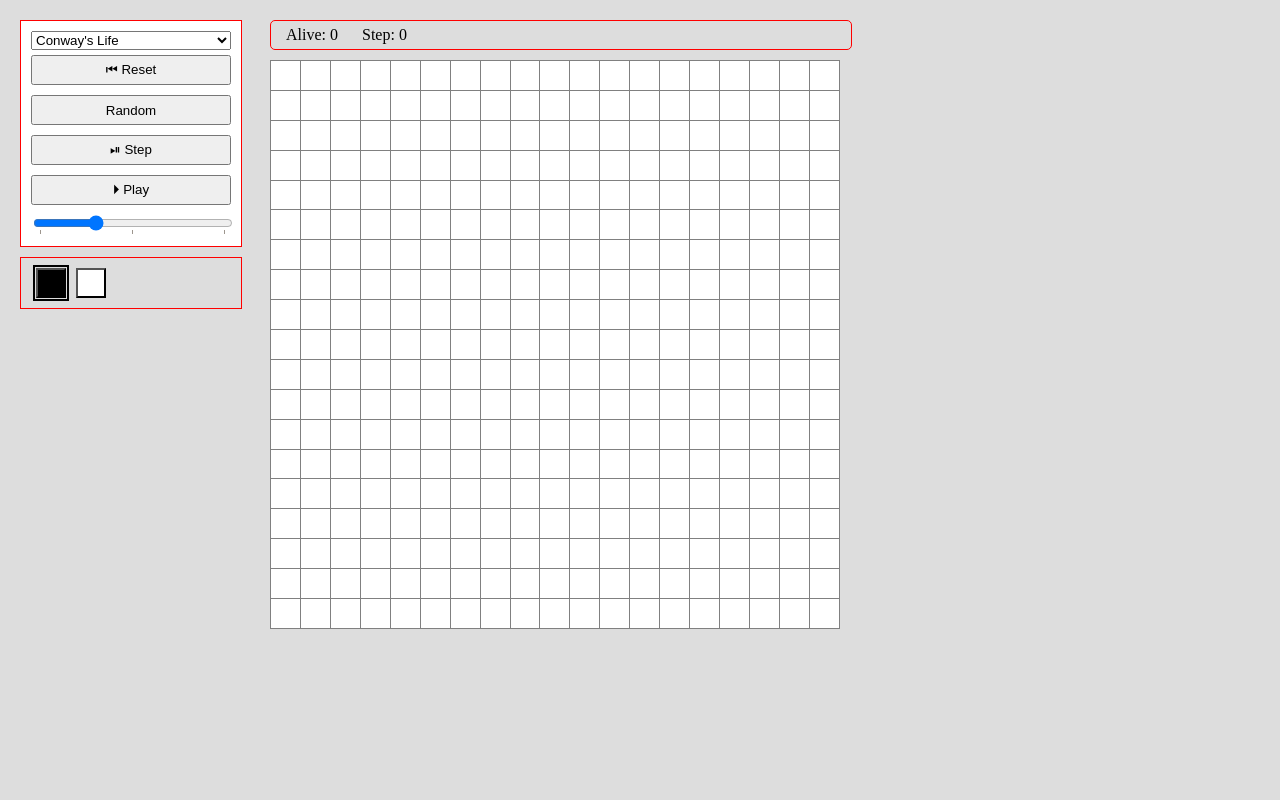
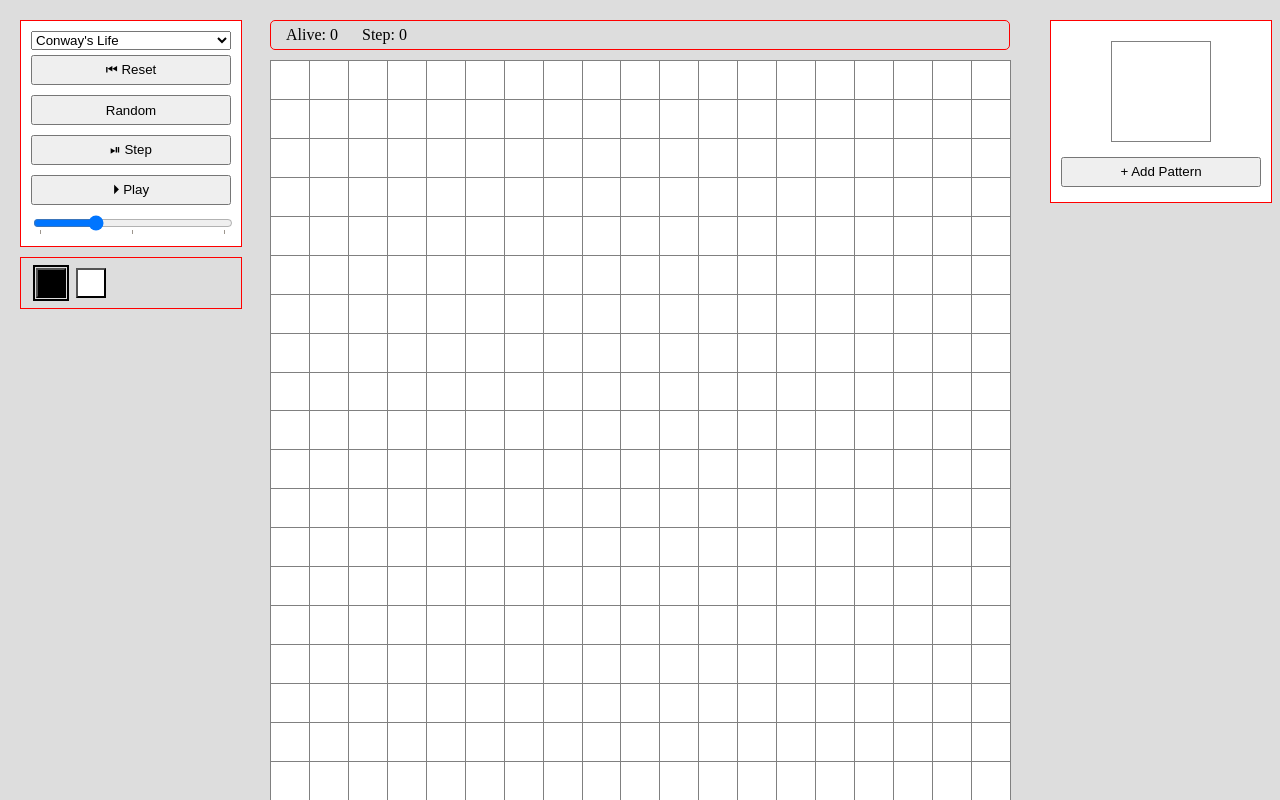
Before and after one commit to Hypercubed/CellularPlayground, an Angular app: page / in a window 1280 px wide. Built offline with nearby package versions, Linux system fonts and the light colour scheme.

Commit message:
board sizing

```diff
--- a/src/app/app.component.html
+++ b/src/app/app.component.html
@@ -1,6 +1,7 @@
-<div id="container" class="game" [class]="'game--' + currentGame" [class.playing]="playing">
-  <aside>
-    <div id="controls">
+<div id="container" class="game" [class]="'game--' + currentGame" [class.playing]="playing"
+  [style.--m]="game.sizeX"  [style.--n]="game.sizeY">
+  <aside id="left-side">
+    <div class="controls">
       <select (change)="onGameChange($event)" [(ngModel)]="currentGame">
         <option *ngFor="let game of Games | keyvalue: titleAscOrder" [value]="game.key">
           {{ game.value.title }}
@@ -52,4 +53,28 @@
       </tr>
     </table>
   </div>
+  <aside id="right-side">
+    <div class="controls">
+      <div *ngFor="let pattern of gameItem.patterns; trackBy: trackByMethod">
+        <ng-container *ngTemplateOutlet="miniBoard; context: { pattern }"></ng-container>
+      </div>
+      <button (click)="onAddPattern()">
+        + Add Pattern
+      </button>
+    </div>
+  </aside>
 </div>
+
+<ng-template #miniBoard let-pattern="pattern">
+  <table class="pattern-board" (click)="onUsePattern(pattern)">
+    <tr *ngFor="let row of pattern; let y = index; trackBy: trackByMethod">
+      <td
+        *ngFor="let cell of pattern[y]; let x = index; trackBy: trackByMethod"
+        class="cell"
+        [class]="'cell--' + cell.state"
+      >
+        <span>{{ cell.token }}</span>
+      </td>
+    </tr>
+  </table>
+</ng-template>
--- a/src/app/app.component.scss
+++ b/src/app/app.component.scss
@@ -1,15 +1,17 @@
 #container {
-  --cell-height: 15px;
-  --cell-width: 15px;
-  --board-height: auto;
-  --board-width: 100%;
+  --n: 19;
+  --m: 19;
+
+  --board-width: calc(100vw - 540px);
+  --cell-size: calc(var(--board-width) / var(--m));
+  --board-height: calc(var(--n) * var(--cell-size));
 
   width: 100vw;
-  height: 100vw;
+  height: 100vh;
   position: fixed;
   background: #ddd;
 
-  aside {
+  #left-side {
     height: 100%;
     width: 230px;
     position: absolute;
@@ -19,16 +21,26 @@
   }
 
   #content {
-    margin-left: 250px;
+    width: var(--board-width);
     padding: 20px;
-    max-width: 570px;
+    margin: 0 auto;
   }
 
-  #board {
+  #right-side {
+    height: 100%;
+    width: 230px;
+    position: absolute;
+    top: 0;
+    right: 0;
+    padding: 10px;
+  }
+
+  #board,
+  .pattern-board {
     height: var(--board-height);
     width: var(--board-width);
     aspect-ratio: 1 / 1;
-    margin: 0 auto;
+    margin: 10px auto;
     table-layout: fixed;
 
     border-spacing: 0;
@@ -36,21 +48,27 @@
     user-select: none;
     border: 1px solid gray;
 
-    th,
-    td {
+    .cell {
+      height: var(--cell-size);
+      width: var(--cell-size);
+      border: 1px solid gray;
+
+      white-space: nowrap;
+      text-overflow: ellipsis;
+      overflow: hidden;
+
+      line-height: 1em;
+
       padding: 0;
-    }
-
-    .cell {
-      height: var(--cell-height);
-      width: var(--cell-width);
-
-      border: 1px solid gray;
       text-align: center;
       box-sizing: border-box;
       aspect-ratio: 1 / 1;
-      line-height: 0;
+      font-size: calc(0.8 * var(--cell-size));
+    }
+  }
 
+  #board {
+    .cell {
       &:hover {
         outline: 2px solid blue;
         outline-offset: 2px;
@@ -59,7 +77,19 @@
     }
   }
 
-  #controls {
+  .pattern-board {
+    cursor: pointer;
+    --board-width: 100px;
+    --cell-size: calc(var(--board-width) / var(--m));
+    --board-height: calc(var(--n) * var(--cell-size));
+
+    .cell {
+      border: none;
+      // font-size: 0;
+    }
+  }
+
+  .controls {
     border: 1px solid red;
     width: 200px;
     height: auto;
@@ -113,6 +143,7 @@
     margin: 0 0 10px 0;
     padding: 5px;
     border-radius: 5px;
+    box-sizing: border-box;
 
     > span {
       padding: 0 10px;
@@ -160,6 +191,7 @@
         background-color: white;
       }
     }
+
   }
 
   &.game--wireworld {
--- a/src/app/app.component.ts
+++ b/src/app/app.component.ts
@@ -8,34 +8,48 @@ import {
 import { WireWorld } from "./games/wireworld";
 import { Ant } from "./games/ant";
 import { Life } from "./games/life";
-import { Wolfram } from "./games/wolfram";
-import { Game } from "./games/game";
+import { startingGrid, Wolfram } from "./games/wolfram";
+import { CellState, Game, makeGridWith } from "./games/game";
 import { KeyValue } from "@angular/common";
 // import { City } from "./games/city";
 
 /* Defining the interface for the pattern. */
-// interface Pattern {
-//   name: string;
-//   rle: string;
-// }
-
 interface GameListItem {
   title: string;
   create: () => Game;
-  // TODO: support RLE patterns
-  // patterns: Record<string, Pattern>;
+  patterns: Array<CellState[][]>;
 }
 
 const Games: Record<string, GameListItem> = {
-  life: { title: "Conway's Life", create: () => new Life() },
-  historyLife: { title: "Conway's Life (History)", create: () => new Life() },
-  torusLife: { title: "Conway's Life (Torus)", create: () => new Life({ continuous: true }) },
-  ant: { title: "Langton's Ant", create: () => new Ant({ sizeX: 41, sizeY: 41 }) },
-  torusAnt: { title: "Langton's Ant (Torus)", create: () => new Ant({ sizeX: 21, sizeY: 21, continuous: true }) },
-  wireWorld: { title: "WireWorld", create: () => new WireWorld() },
-  rule30: { title: "Rule 30", create: () => new Wolfram() },
-  rule110: { title: "Rule 110", create: () => new Wolfram(110) },
-  // city: { title: 'City', create: () => new City },
+  life: { title: "Conway's Life", create: () => new Life(), patterns: [] },
+  historyLife: {
+    title: "Conway's Life (History)",
+    create: () => new Life(),
+    patterns: [],
+  },
+  torusLife: {
+    title: "Conway's Life (Torus)",
+    create: () => new Life({ continuous: true }),
+    patterns: [],
+  },
+  ant: {
+    title: "Langton's Ant",
+    create: () => new Ant({ sizeX: 21, sizeY: 21 }),
+    patterns: [],
+  },
+  torusAnt: {
+    title: "Langton's Ant (Torus)",
+    create: () => new Ant({ sizeX: 21, sizeY: 21, continuous: true }),
+    patterns: [],
+  },
+  wireWorld: {
+    title: "WireWorld",
+    create: () => new WireWorld(),
+    patterns: [],
+  },
+  rule30: { title: "Rule 30", create: () => new Wolfram(), patterns: [] },
+  rule110: { title: "Rule 110", create: () => new Wolfram(110), patterns: [] },
+  // city: { title: 'City', create: () => new City, patterns: [] },
 };
 
 @Component({
@@ -50,8 +64,9 @@ export class AppComponent {
 
   playing = false;
   currentGame = "life";
-  game = this.Games[this.currentGame].create();
-  currentType = this.game.states[0];
+  gameItem: GameListItem;
+  game: Game;
+  currentType: CellState;
   speed = -2;
   rle: string;
 
@@ -61,18 +76,12 @@ export class AppComponent {
   constructor(private readonly cdr: ChangeDetectorRef) {}
 
   ngOnInit() {
-    this.game = this.Games[this.currentGame].create();
-    this.game.reset();
-    this.currentType = this.game.states[0];
+    this.setupGame('life');
   }
 
   onGameChange(e: Event) {
     this.stop();
-
-    this.currentGame = (e.target as HTMLSelectElement).value;
-    this.game = this.Games[this.currentGame].create();
-    this.game.reset();
-    this.currentType = this.game.states[0];
+    this.setupGame((e.target as HTMLSelectElement).value);
   }
 
   onTogglePlay() {
@@ -85,7 +94,7 @@ export class AppComponent {
   }
 
   onReset() {
-    this.game.reset();
+    this.resetGame();
   }
 
   onRandom() {
@@ -103,7 +112,10 @@ export class AppComponent {
 
   onMouseEnter(e: MouseEvent, j: number, i: number) {
     if (e.buttons) {
-      const s = e.buttons === 1 ? this.currentType : this.game.pallet[this.game.pallet.length - 1];
+      const s =
+        e.buttons === 1
+          ? this.currentType
+          : this.game.pallet[this.game.pallet.length - 1];
 
       const c = this.game.getCell(j, i);
       if (c !== s) {
@@ -117,6 +129,19 @@ export class AppComponent {
         this.onMouseEnter(e, j, i);
       }
     }
+  }
+
+  setupGame(name: string) {
+    this.gameItem = this.Games[name];
+    this.resetGame();
+    this.gameItem.patterns[0] = this.game.getGridClone();
+    this.currentType = this.game.pallet[0];
+  }
+
+  resetGame() {
+    this.stop();
+    this.game = this.gameItem.create();
+    this.game.reset();
   }
 
   doStep() {
@@ -156,7 +181,18 @@ export class AppComponent {
     return index;
   }
 
-  titleAscOrder = (a: KeyValue<string, GameListItem>, b: KeyValue<string, GameListItem>): number => {
+  titleAscOrder(
+    a: KeyValue<string, GameListItem>,
+    b: KeyValue<string, GameListItem>
+  ): number {
     return a.value.title.localeCompare(b.value.title);
+  };
+
+  onAddPattern() {
+    this.gameItem.patterns.push(this.game.getGridClone());
+  }
+
+  onUsePattern(g: CellState[][]) {
+    this.game.setGrid(g);
   }
 }
--- a/src/app/games/ant.ts
+++ b/src/app/games/ant.ts
@@ -68,7 +68,7 @@ export class Ant extends Game {
     BLACK,
   ];
 
-  pallet = [WHITE_UP, WHITE, BLACK];
+  pallet = [WHITE_UP, BLACK, WHITE];
 
   constructor(options?: Partial<GameOptions>) {
     super({
@@ -79,7 +79,12 @@ export class Ant extends Game {
 
   reset() {
     this.stats.Step = 0;
-    this.fillWith(WHITE);
+    this.fillWith((x, y) => {
+      if (y === Math.floor(this.sizeY / 2) && x === Math.floor(this.sizeX / 2)) {
+        return WHITE_UP;
+      }
+      return WHITE;
+    });
     this.refreshStats();
   }
 
--- a/src/app/games/game.ts
+++ b/src/app/games/game.ts
@@ -25,7 +25,7 @@ export abstract class Game<T extends CellState = CellState> {
     return this.currentGrid;
   }
 
-  private currentGrid: T[][];
+  protected currentGrid: T[][];
 
   constructor(options?: Partial<GameOptions>) {
     if (options) {
@@ -43,11 +43,7 @@ export abstract class Game<T extends CellState = CellState> {
   }
 
   fillWith(c: T | ((x: number, y: number) => T)) {
-    this.currentGrid = Array.from({ length: this.sizeY }, (_, y) => {
-      return Array.from({ length: this.sizeX }, (_, x) => {
-        return typeof c === 'function' ? c(x, y) : c;
-      });
-    });
+    this.currentGrid = makeGridWith(this.sizeX, this.sizeY, c);
     this.refreshStats();
   }
 
@@ -196,6 +192,19 @@ export abstract class Game<T extends CellState = CellState> {
     */
   }
 
+  getGridClone() {
+    return this.currentGrid.map((row) => row.slice());
+  }
+
+  setGrid(g: T[][]) {
+    for (let x = 0; x < this.sizeX; x++) {
+      for (let y = 0; y < this.sizeY; y++) {
+        this.currentGrid[y][x] = g[y][x];
+      }
+    }
+    this.refreshStats();
+  }
+
   protected getNextField() {
     for (let y = 0; y < this.sizeX; y++) {
       for (let x = 0; x < this.sizeY; x++) {
@@ -218,3 +227,11 @@ export function createState<T extends CellState = CellState>(
     token,
   } as T;
 }
+
+export function makeGridWith<T extends CellState = CellState>(sizeX: number, sizeY: number, c: T | ((x: number, y: number) => T)) {
+  return Array.from({ length: sizeY }, (_, y) => {
+    return Array.from({ length: sizeX }, (_, x) => {
+      return typeof c === 'function' ? c(x, y) : c;
+    });
+  });
+}
--- a/src/app/games/wolfram.ts
+++ b/src/app/games/wolfram.ts
@@ -1,9 +1,15 @@
-import { CellState, createState, Game } from "./game";
+import { CellState, createState, Game, makeGridWith } from "./game";
 
 const EMPTY = createState("0");
 const ALIVE = createState("1");
 
 const NEXT = createState("_");
+
+export const startingGrid = (sizeX: number = 43, sizeY: number = 22) => makeGridWith(sizeX, sizeY, (x, y) => {
+  if (y === 0 && x === Math.floor(sizeX / 2)) return ALIVE;
+  if (y === 1) return NEXT;
+  return EMPTY;
+});
 
 export class Wolfram extends Game {
   stats = {
@@ -29,14 +35,10 @@ export class Wolfram extends Game {
         return n;
       })
       .reverse();
-
-    this.fillWith(EMPTY);
   }
 
   reset() {
-    this.fillWith(EMPTY);
-    this.immediatelySetCell(Math.floor(this.sizeX / 2), 0, ALIVE);
-    this.grid[1].fill(NEXT);
+    this.currentGrid = startingGrid(this.sizeX, this.sizeY);
     this.stats.Step = 0;
     this.refreshStats();
   }
```
